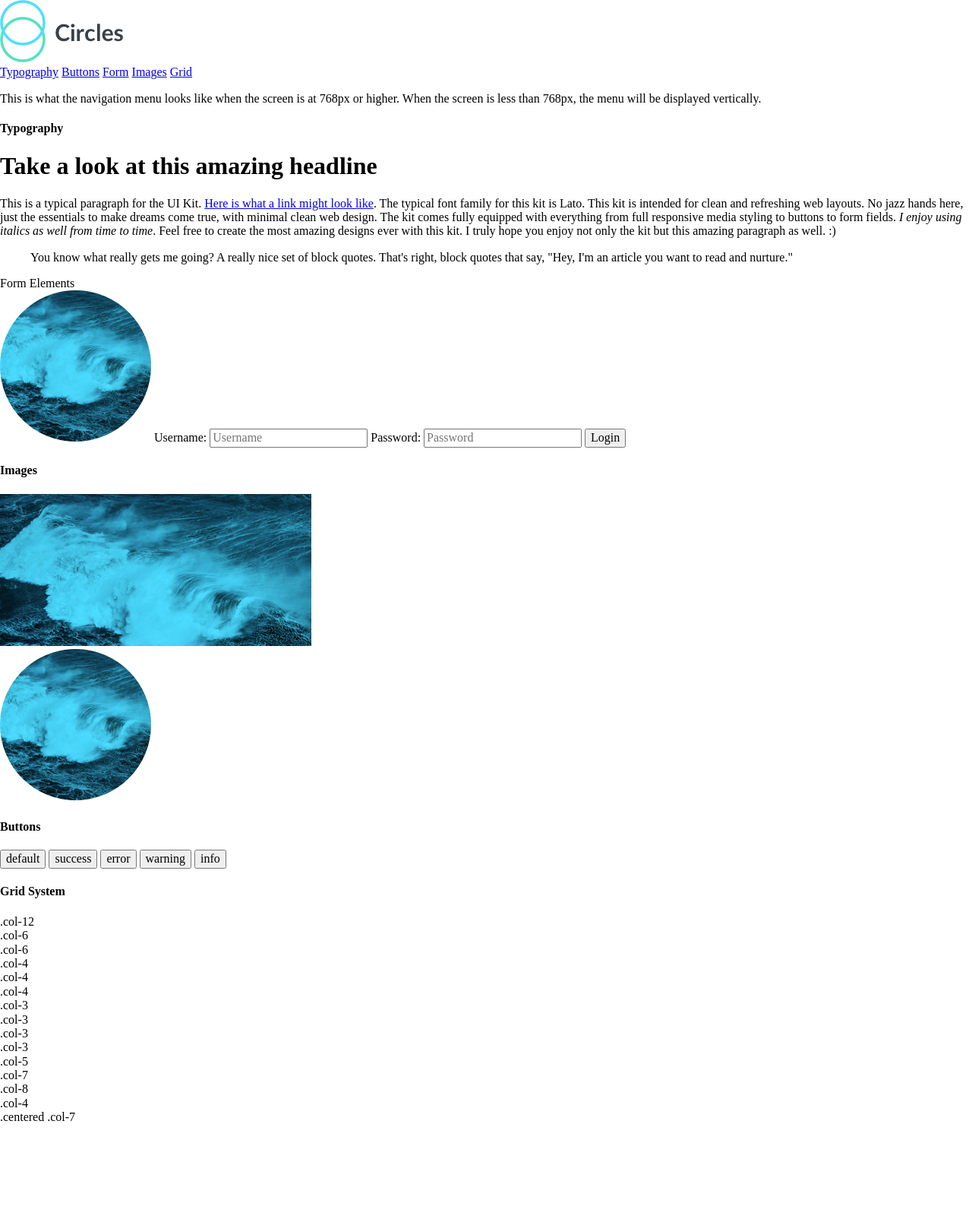
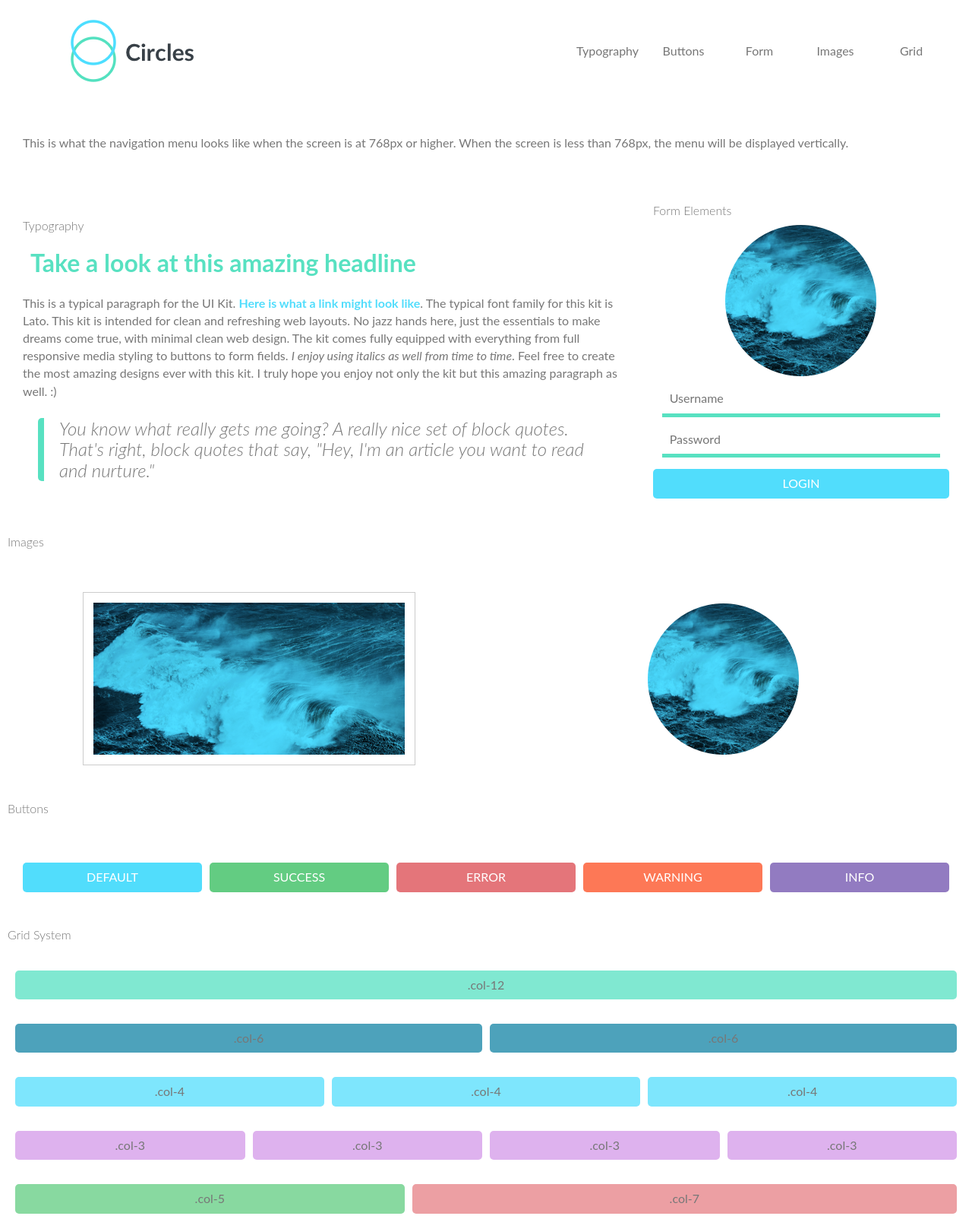
Before and after one commit to ilyasKerbal/style_guide, a plain HTML site: page resources/index.html in a window 1280 px wide. Shown: the top 1600 px of the page at 76% size. Before the commit the page ends 1480 px from the top, so only its background shows below. Drawn offline with nearby package versions, Linux system fonts and the light colour scheme; files that its build step writes are made by us from their sources.

Commit message:
Buttons and Typography

```diff
--- a/scss/base/_typography.scss
+++ b/scss/base/_typography.scss
@@ -0,0 +1,52 @@
+/* ============================================= */
+/*              Base styles                      */
+/* ============================================= */
+
+* {
+  font-family: $default-font;
+  color: $default-font-color;
+  box-sizing: border-box;
+}
+
+p {
+  line-height: $default-font-height;
+}
+
+a {
+  text-decoration: none;
+}
+
+
+/* ============================================= */
+/*              Typography                       */
+/* ============================================= */
+
+.headline {
+  &-primary {
+    color: $primary-color;
+    margin-left: $margin-left;
+  }
+  &-secondary {
+    font-weight: $headline-secondary-weight;
+    color: $default-font-color;
+  }
+}
+
+.link {
+  color: $link-color;
+  font-weight: $link-font-weight;
+}
+
+.blockquote {
+  font:{
+    size: $blockquote-font-size;
+    weight: $blockquote-font-weight;
+    style: $blockquote-font-style;
+  }
+  margin-left: 20px;
+  padding-left: 20px;
+  border: {
+    left: $blockquote-border-size $blockquote-border-type $primary-color;
+    radius: $border-radius;
+  }
+}
--- a/scss/components/_buttons.scss
+++ b/scss/components/_buttons.scss
@@ -0,0 +1,24 @@
+/* ============================================= */
+/*              Buttons                          */
+/* ============================================= */
+
+
+.default {
+  @include button($button-default);
+}
+
+.error {
+  @include button($button-error);
+}
+
+.info {
+  @include button($button-info);
+}
+
+.success {
+  @include button($button-success);
+}
+
+.warning {
+  @include button($button-warning);
+}
--- a/scss/components/_forms.scss
+++ b/scss/components/_forms.scss
@@ -0,0 +1,25 @@
+/* ============================================= */
+/*              Forms                            */
+/* ============================================= */
+
+.form {
+  flex-basis: 100%;
+}
+
+.input{
+  display: block;
+  width: 94%;
+  margin: 10px auto 0;
+  border: none;
+  padding: 10px;
+  border-bottom: 5px solid #58e1c1;
+}
+
+.hidden {
+  position:absolute;
+  left:-10000px;
+  top:auto;
+  width:1px;
+  height:1px;
+  overflow:hidden;
+}
--- a/scss/components/_grid.scss
+++ b/scss/components/_grid.scss
@@ -0,0 +1,73 @@
+/* ============================================= */
+/*              Grid System                      */
+/* ============================================= */
+
+.container {
+  padding: 0 10px;
+}
+
+.row {
+  display: flex;
+  flex-direction: column;
+  padding: 1em 10px;
+}
+
+[class^=col] {
+  margin-top: 10px;
+  flex-basis: 100%;
+  min-height: 25px;
+  padding: 10px;
+  border-radius: 5px;
+}
+
+.theme.col-1 {
+  background-color: #927bc1;
+}
+
+.theme.col-2 {
+  background-color: #fd7856;
+}
+
+.theme.col-3 {
+  background-color: #deb2ee;
+}
+
+.theme.col-4 {
+  background-color: #7ee6fd;
+}
+
+.theme.col-5 {
+  background-color: #88d9a0;
+}
+
+.theme.col-6 {
+  background-color: #4da2bb;
+}
+
+.theme.col-7 {
+  background-color: #ec9fa3;
+}
+
+.theme.col-8 {
+  background-color: #fd9f85;
+}
+
+.theme.col-9 {
+  background-color: #e4757a;
+}
+
+.theme.col-10 {
+  background-color: #63cc82;
+}
+
+.theme.col-11 {
+  background-color: #51ddfc;
+}
+
+.theme.col-12 {
+  background-color: #80e8d1;
+}
+
+.card {
+  flex-basis: 100%;
+}
--- a/scss/components/_images.scss
+++ b/scss/components/_images.scss
@@ -0,0 +1,28 @@
+/* ============================================= */
+/*              Images                           */
+/* ============================================= */
+
+.img-avatar {
+  display: block;
+  margin-left: auto;
+  margin-right: auto;
+  margin-top: 10px;
+  max-width: 100%;
+  max-height: 100%;
+}
+
+.img-frame {
+  display: block;
+  margin-left: auto;
+  margin-right: auto;
+  margin-top: 10px;
+  max-width: 100%;
+  padding: 13px;
+  border: 1px solid #ccc;
+}
+
+.img-logo {
+  display: block;
+  margin-left: auto;
+  margin-right: auto;
+}
--- a/scss/components/_media-queries.scss
+++ b/scss/components/_media-queries.scss
@@ -0,0 +1,105 @@
+/* ============================================= */
+/*              Media Queries                    */
+/* ============================================= */
+@media (min-width: 768px) {
+
+  .container {
+    max-width: 1400px;
+    display: block;
+    margin-left: auto;
+    margin-right: auto;
+  }
+
+  .centered {
+    display: block;
+    margin-left: auto;
+    margin-right: auto;
+  }
+
+  .row {
+    flex-direction: row;
+  }
+
+  [class^=col] {
+    display: flex;
+    justify-content: center;
+    margin-top: 0;
+    align-items: center;
+  }
+
+  [class^=col] + [class^=col] {
+    margin-left: 10px;
+  }
+
+  .col-1 {
+    flex-basis: 8.33%;
+  }
+
+  .col-2 {
+    flex-basis: 16.67%;
+  }
+
+  .col-3 {
+    flex-basis: 25.00%;
+  }
+
+  .col-4 {
+    flex-basis: 33.33%;
+  }
+
+  .col-5 {
+    flex-basis: 41.67%;
+  }
+
+  .col-6 {
+    flex-basis: 50.00%;
+  }
+
+  .col-7 {
+    flex-basis: 58.33%;
+  }
+
+  .col-8 {
+    flex-basis: 66.67%;
+  }
+
+  .col-9 {
+    flex-basis: 75.00%
+  }
+
+  .col-10 {
+    flex-basis: 83.33%;
+  }
+
+  .col-11 {
+    flex-basis: 91.67%;
+  }
+
+  .col-12 {
+    flex-basis: 100%;
+  }
+
+  .nav {
+    flex-direction: row;
+    justify-content: flex-end;
+    align-items: center;
+  }
+
+  .nav-link {
+    flex-basis: 100px;
+  }
+
+  .btn {
+    padding: 10px 30px;
+  }
+
+  .btn + .btn {
+    margin-left: 10px;
+  }
+
+  .logo {
+    margin-left: initial;
+    margin-right: initial;
+  }
+
+}
--- a/scss/components/_navigation.scss
+++ b/scss/components/_navigation.scss
@@ -0,0 +1,26 @@
+/* ============================================= */
+/*              Navigation                       */
+/* ============================================= */
+
+.nav {
+  padding-left: 0;
+  flex-basis: 100%;
+  display: flex;
+  flex-direction: column;
+}
+
+.nav-link {
+  text-align: center;
+  border-radius: 5px;
+  padding: 10px 0;
+  display: block;
+  width: 100%;
+  transition:
+          background-color .2s ease-in-out,
+          color .2s ease-in-out;
+}
+
+.nav-link:hover {
+  color: #fff;
+  background-color: #58e1c1;
+}
--- a/scss/utilities/_mixins.scss
+++ b/scss/utilities/_mixins.scss
@@ -0,0 +1,15 @@
+@mixin button($background: null, $hover-lighten: 0.15){
+  margin-top: $button-margin-top;
+  width: 100%;
+  color: $button-color;
+  border: none;
+  padding: $button-padding;
+  text-transform: uppercase;
+  border-radius: $border-radius;
+  transition: background .3s ease-in-out;
+  background-color: $background;
+
+  &:hover{
+    background-color: lighten($background, $hover-lighten);
+  }
+}
--- a/scss/utilities/_variables.scss
+++ b/scss/utilities/_variables.scss
@@ -0,0 +1,51 @@
+/*
+  Color Variables
+*/
+
+$default-font-color: #777;
+$primary-color: #58e1c1;
+$link-color: #51ddfc;
+$button-color: #fff;
+$button-default: #51ddfc;
+$button-error: #e4757a;
+$button-info: #927bc1;
+$button-success: #63cc82;
+$button-warning: #fd7856;
+
+/*
+  Font Variables
+*/
+
+$default-font: 'Lato', sans-serif;
+$default-font-height: 1.45em;
+$headline-secondary-weight: 300;
+$link-font-weight: 700;
+
+// Blockquote
+$blockquote-font-size: 1.5em;
+$blockquote-font-weight: 300;
+$blockquote-font-style: italic;
+$blockquote-margin-left: 20px;
+$blockquote-padding-left: 20px;
+$blockquote-border-size: 8px;
+$blockquote-border-type: solid;
+
+
+/*
+  Margins & Layout Variables
+*/
+
+$margin-left: 10px;
+
+/*
+  Other variables
+*/
+
+$border-radius: 5px;
+
+/*
+  Button Variables
+*/
+
+$button-margin-top: 15px;
+$button-padding: 10px 0;
```
Also changed, not shown: index.html (+6 -6 lines), css/styles.css (added), 1 other file.
